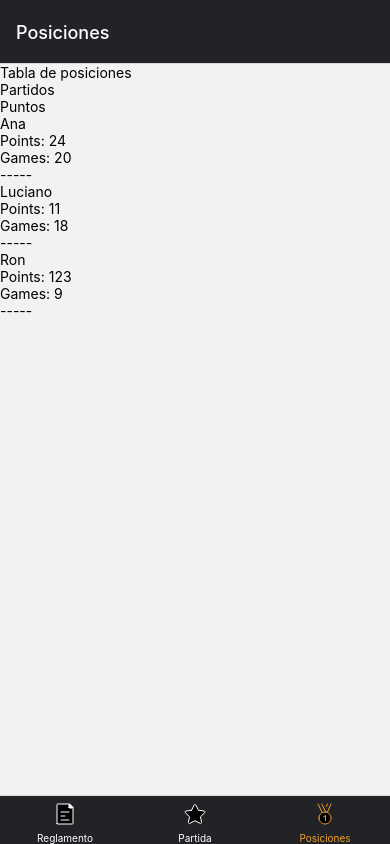
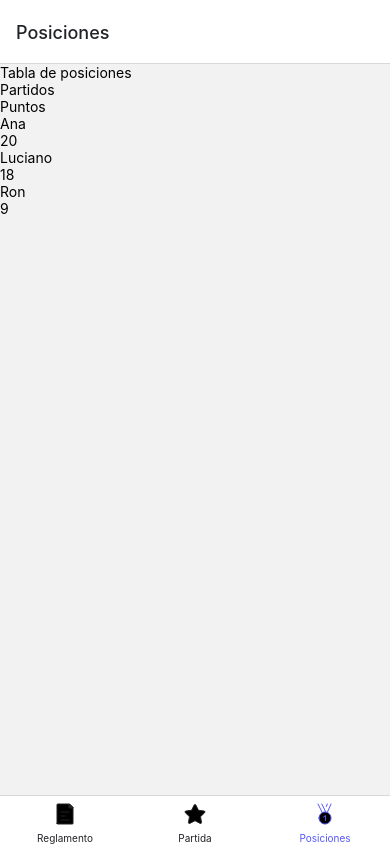
Before and after one commit to luchoPenafiel/uno-rn, a React Native app: screen /Posiciones in a window 390 px wide. Built offline with nearby package versions, Linux system fonts and the light colour scheme.

Commit message:
feat: change styles

```diff
--- a/App.tsx
+++ b/App.tsx
@@ -11,7 +11,7 @@
 const App = () => {
   return (
     <>
-      <StatusBar barStyle="light-content" />
+      <StatusBar barStyle="dark-content" />
       <Routes />
     </>
   );
--- a/src/components/AddPlayer.tsx
+++ b/src/components/AddPlayer.tsx
@@ -14,14 +14,14 @@
 `;
 
 const InputWrapper = styled(View)`
-  border-bottom-color: ${theme.color.white};
+  border-bottom-color: ${theme.color.darkGray};
   border-bottom-width: 1px;
 `;
 
 const Input = styled(TextInput)<{ screenWidth: number }>`
   width: ${({ screenWidth }) => `${screenWidth - theme.spaces.xl - 40 - 8}px`};
 
-  color: ${theme.color.white};
+  color: ${theme.color.dark};
 `;
 
 const Button = styled(Pressable)<{ disabled: boolean }>`
@@ -32,7 +32,8 @@
   width: ${`${theme.spaces.xl}px`};
   height: ${`${theme.spaces.xl}px`};
 
-  background-color: ${({ disabled }) => (disabled ? theme.color.gray : theme.color.yellow)};
+  background-color: ${({ disabled }) => (disabled ? theme.color.gray : theme.color.blue)};
+  border-radius: ${theme.bordeRadius};
 `;
 
 export const AddPlayer = ({ handlePress }: { handlePress: (name: string) => void }) => {
@@ -58,7 +59,7 @@
         />
       </InputWrapper>
       <Button onPress={onPress} disabled={!name}>
-        <RNText>+</RNText>
+        <RNText style={{ color: theme.color.white }}>+</RNText>
       </Button>
     </Wrapper>
   );
--- a/src/components/PageWrapper.tsx
+++ b/src/components/PageWrapper.tsx
@@ -7,11 +7,11 @@
 import theme from '@uno/constants/theme';
 
 const Wrapper = styled(ScrollView)`
-  background: ${theme.color.darkGray};
+  background: ${theme.color.white};
 `;
 
 const InnerWrapper = styled(View)`
-  background: ${theme.color.darkGray};
+  background: ${theme.color.white};
   padding: 20px;
 `;
 
--- a/src/components/TabSelector.tsx
+++ b/src/components/TabSelector.tsx
@@ -11,7 +11,7 @@
   flex-direction: row;
 
   margin-top: ${theme.spaces.l}px;
-  border-bottom-color: ${theme.color.white};
+  border-bottom-color: ${theme.color.darkGray};
   border-bottom-width: 1px;
 `;
 
@@ -19,7 +19,7 @@
   width: 50%;
 
   text-align: center;
-  border-bottom-color: ${theme.color.white};
+  border-bottom-color: ${theme.color.darkGray};
   border-bottom-width: ${({ active }) => (active ? '1px' : 0)};
 `;
 
--- a/src/components/TableOfPlayers.tsx
+++ b/src/components/TableOfPlayers.tsx
@@ -1,29 +1,60 @@
 // Vendor
 import React from 'react';
-import { View } from 'react-native';
-
-import { Text } from '@uno/components/Texts';
+import { View, Text as RNText } from 'react-native';
+import styled from 'styled-components';
 
 // Types
 import { Player } from '@uno/types/player';
 
-export const TableOfPlayers = ({ playerList }: { playerList: Player[] }) => {
+// Theme
+import theme from '@uno/constants/theme';
+
+const Wrapper = styled(View)`
+  flex-direction: row;
+  justify-content: space-between;
+
+  padding: ${theme.spaces.m}px;
+  margin-top: 10px;
+  margin-bottom: 10px;
+
+  background-color: ${theme.color.gray};
+  border-radius: ${theme.bordeRadius};
+`;
+
+const ValueWrapper = styled(View)`
+  flex-direction: row;
+`;
+
+const Name = styled(RNText)`
+  width: auto;
+  margin-bottom: 0;
+
+  font-size: 16px;
+`;
+
+const Value = styled(RNText)`
+  width: ${theme.spaces['2xl']}px;
+  margin-left: ${theme.spaces.s}px;
+  margin-bottom: 0;
+
+  font-size: 16px;
+  text-align: right;
+`;
+
+export const TableOfPlayers = ({ playerList, show }: { playerList: Player[]; show: 'points' | 'games' }) => {
   return (
     <>
-      {playerList.length > 0 ? (
-        playerList.map(p => {
-          return (
-            <View key={p.id}>
-              <Text>{p.name}</Text>
-              <Text>{`Points: ${p.points}`}</Text>
-              <Text>{`Games: ${p.gamesWon}`}</Text>
-              <Text>-----</Text>
-            </View>
-          );
-        })
-      ) : (
-        <Text>Juega algunas partidas para que los jugadores sumen puntos</Text>
-      )}
+      {playerList.map(p => {
+        return (
+          <Wrapper key={p.id}>
+            <Name>{p.name}</Name>
+            <ValueWrapper>
+              {show === 'points' ? <Value>{`${p.points}`}</Value> : null}
+              {show === 'games' ? <Value>{`${p.gamesWon}`}</Value> : null}
+            </ValueWrapper>
+          </Wrapper>
+        );
+      })}
     </>
   );
 };
--- a/src/components/Texts.tsx
+++ b/src/components/Texts.tsx
@@ -1,4 +1,5 @@
 // Vendor
+import theme from '@uno/constants/theme';
 import React from 'react';
 import { View, Text as RNText } from 'react-native';
 import styled from 'styled-components';
@@ -7,7 +8,7 @@
   margin-bottom: 10px;
 
   font-size: 16px;
-  color: white;
+  color: ${theme.color.dark};
   text-align: ${({ align }) => (align ? align : 'left')};
 `;
 
@@ -21,7 +22,7 @@
 
   font-size: 26px;
   font-weight: bold;
-  color: white;
+  color: ${theme.color.dark};
 `;
 
 export const Title = ({ children }: { children: string }) => {
@@ -34,7 +35,7 @@
 
   font-size: 18px;
   font-weight: bold;
-  color: white;
+  color: ${theme.color.dark};
 `;
 
 export const Subtitle = ({ children }: { children: string }) => {
@@ -50,14 +51,14 @@
 
 const ListItemBullet = styled(RNText)`
   font-size: 16px;
-  color: white;
+  color: ${theme.color.dark};
 `;
 
 const ListItemStyles = styled(RNText)`
   margin-left: 4px;
 
   font-size: 16px;
-  color: white;
+  color: ${theme.color.dark};
 `;
 
 export const ListItem = ({ children }: { children: string }) => {
--- a/src/constants/theme.ts
+++ b/src/constants/theme.ts
@@ -7,12 +7,14 @@
     dark: '#000',
     darkGray: '#212327',
     white: '#fff',
-    gray: '#adadad',
+    gray: '#DCDAD5',
   },
   spaces: {
     s: 8,
     m: 12,
     l: 24,
     xl: 32,
+    '2xl': 44,
   },
+  bordeRadius: '8px',
 };
--- a/src/routes/routes.tsx
+++ b/src/routes/routes.tsx
@@ -18,15 +18,14 @@
 
 const customStyles = {
   headerStyle: {
-    backgroundColor: theme.color.darkGray,
-    borderColor: 'red',
+    backgroundColor: theme.color.white,
   },
-  headerTintColor: theme.color.white,
+  headerTintColor: theme.color.darkGray,
   tabBarStyle: {
-    backgroundColor: theme.color.darkGray,
+    backgroundColor: theme.color.white,
   },
-  tabBarActiveTintColor: theme.color.yellow,
-  tabBarInactiveTintColor: theme.color.white,
+  tabBarActiveTintColor: theme.color.blue,
+  tabBarInactiveTintColor: theme.color.darkGray,
 };
 
 export const BottomNavigator = (): ReactElement => {
--- a/src/screens/Leaderboard/LeaderboardScreens/Leaderboard.tsx
+++ b/src/screens/Leaderboard/LeaderboardScreens/Leaderboard.tsx
@@ -6,6 +6,7 @@
 import { TabSelector } from '@uno/components/TabSelector';
 import { Title } from '@uno/components/Texts';
 import { TableOfPlayers } from '@uno/components/TableOfPlayers';
+import { Text } from '@uno/components/Texts';
 
 // Context
 import { usePlayerContext } from '@uno/contexts/PlayersContext';
@@ -21,11 +22,17 @@
   return (
     <PageWrapper>
       <Title>Tabla de posiciones</Title>
-      <TabSelector onPress={handleChangeSortBy} />
-      {sortBy === 'games' ? (
-        <TableOfPlayers playerList={playerList.sort((a, b) => b.gamesWon - a.gamesWon)} />
+      {playerList.length ? (
+        <>
+          <TabSelector onPress={handleChangeSortBy} />
+          {sortBy === 'games' ? (
+            <TableOfPlayers playerList={playerList.sort((a, b) => b.gamesWon - a.gamesWon)} show={'games'} />
+          ) : (
+            <TableOfPlayers playerList={playerList.sort((a, b) => b.points - a.points)} show={'points'} />
+          )}
+        </>
       ) : (
-        <TableOfPlayers playerList={playerList.sort((a, b) => b.points - a.points)} />
+        <Text>Juega algunas partidas para que los jugadores sumen puntos.</Text>
       )}
     </PageWrapper>
   );
```
